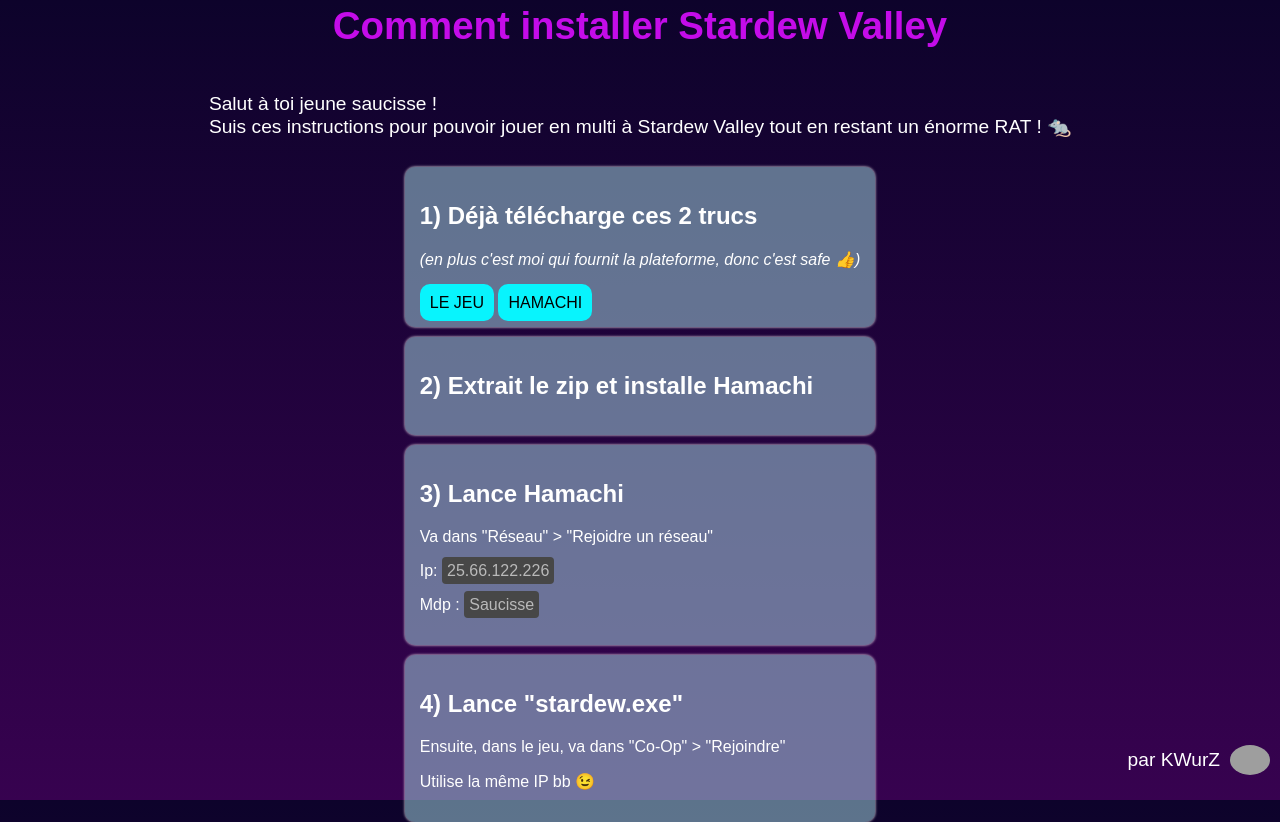
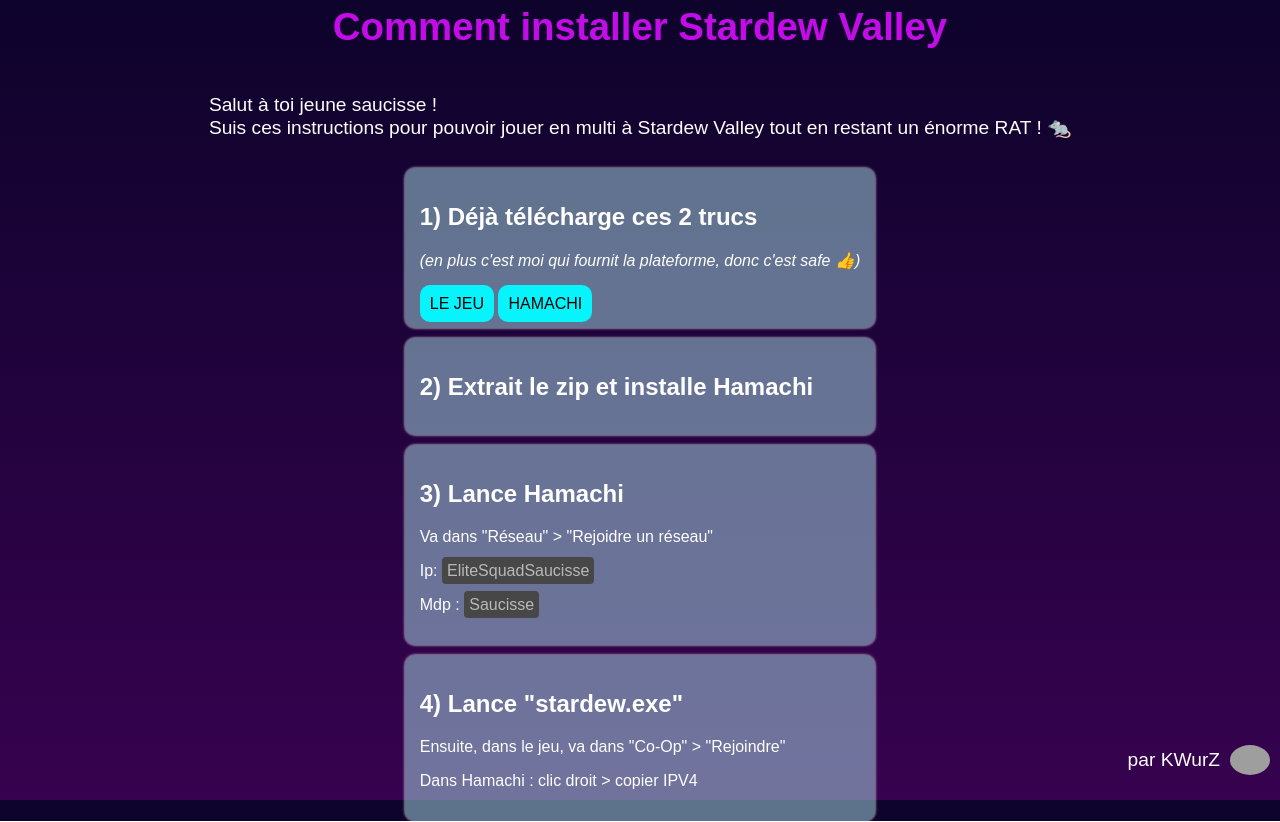
Before and after one commit to KWurZ-Ow/TutoStardew, a plain HTML site: page index.html in a window 1280 px wide. Drawn offline with Linux system fonts and the light colour scheme; grey boxes are pictures that could not be loaded.

Commit message:
Update IP

```diff
--- a/index.html
+++ b/index.html
@@ -27,13 +27,13 @@
         <div class="container">
             <h2>3) Lance Hamachi</h2>
             <p>Va dans "Réseau" > "Rejoidre un réseau"</p>
-            <p>Ip: <strong>25.66.122.226</strong></p>
+            <p>Ip: <strong>EliteSquadSaucisse</strong></p>
             <p>Mdp : <strong>Saucisse</strong></p>
         </div>
         <div class="container">
             <h2>4) Lance "stardew.exe"</h2>
             <p>Ensuite, dans le jeu, va dans "Co-Op" > "Rejoindre"</p>
-            <p>Utilise la même IP bb 😉</p>
+            <p>Dans Hamachi : clic droit > copier IPV4</p>
         </div>
     </div>
     <div class="credits">
```
